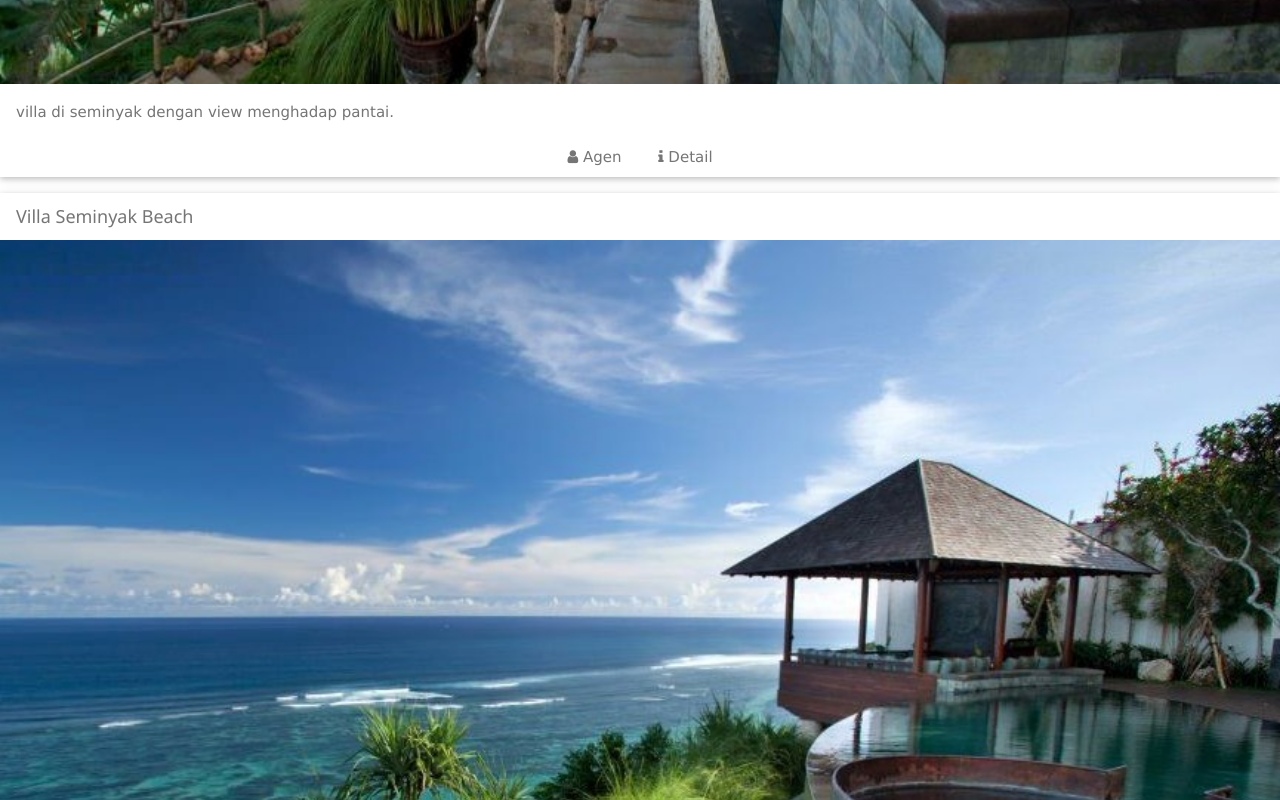
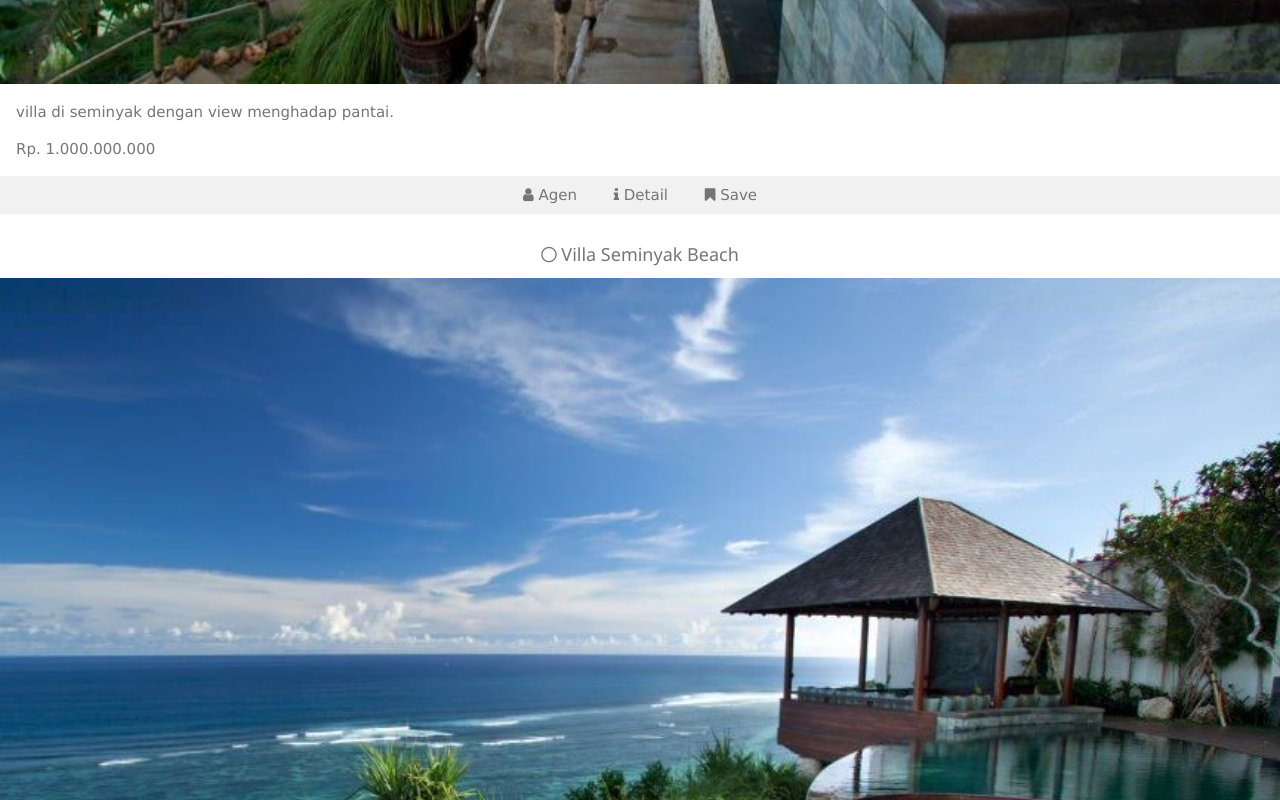
Before and after one commit to frizadiga/hiuSIG-Cordova, a website: page www/index.html in a window 1280 px wide. Shown: the part 960-1760 px from the top of the page. Drawn offline with Linux system fonts and the light colour scheme.

Commit message:
bulk touch up

```diff
--- a/www/index.html
+++ b/www/index.html
@@ -41,20 +41,22 @@
 		<div id="tab-listing" class="tabs">
 			<!-- list card -->
 		<div id="listing-card">
-		<div  class="w3-card w3-section">
-		<div class="w3-container">
-			<h5>Villa Seminyak Beach</h5>
+		<div  class="Xw3-card w3-section">
+		<div class="w3-container w3-center">
+			<h5 id="listing-card-title"><i class="fa fa-circle-thin"></i> Villa Seminyak Beach</h5>
 		</div>
 			<div class="" style="width:100%">
 				<img class="" src="img/property-1.jpg" style="width:100%">
 			</div>
 			<div class="w3-container">
 				<p>villa di seminyak dengan view menghadap pantai.</p>
+				<p>Rp. 1.000.000.000</p>
 			</div>
 
-		<div class="w3-center">
+		<div class="w3-center w3-light-grey w3-text-grey">
 			<button class="w3-button w3-hover-blue"  style="/*width:45%"><i class="fa fa-user"></i> Agen</button>
 			<button class="w3-button w3-hover-green" style="/*width:45%"><i class="fa fa-info"></i> Detail</button>
+			<button class="w3-button w3-hover-deep-orange" style="/*width:45%"><i class="fa fa-bookmark"></i> Save</button>
 		</div>
 		<!-- <hr> -->
 		</div>
```
